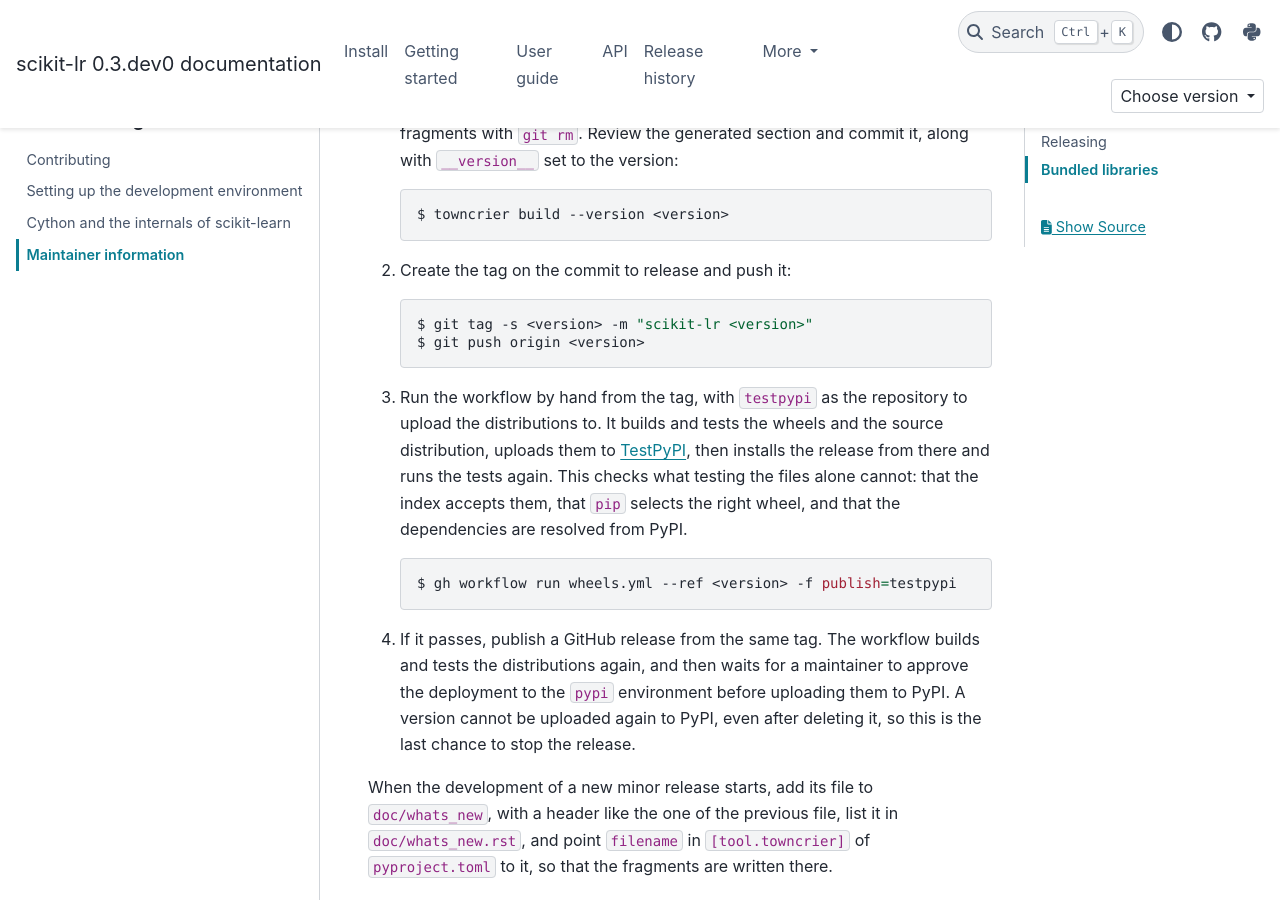
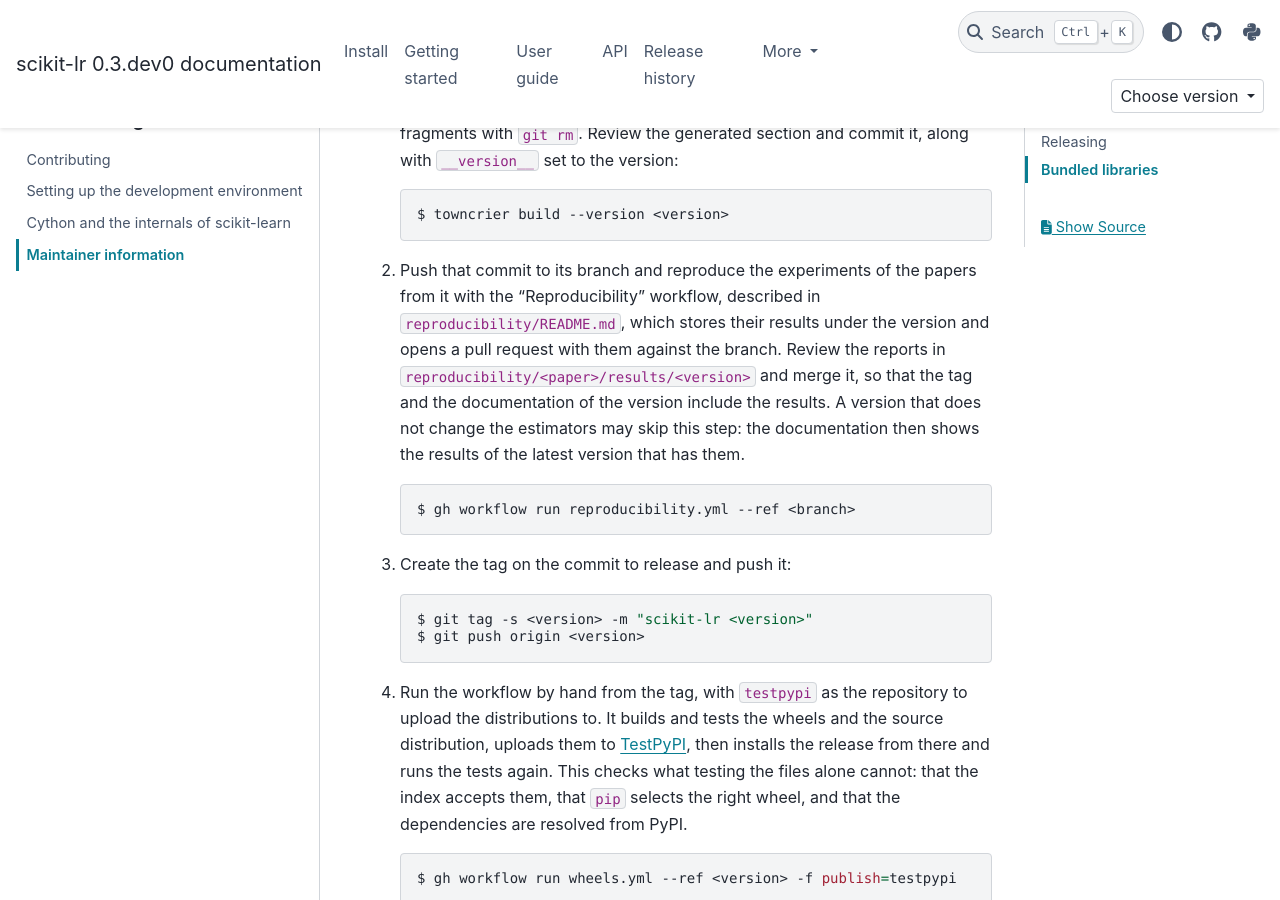
Before and after one commit to alfaro96/scikit-lr, a Sphinx documentation site: the page built from doc/developers/maintainer.rst, in a window 1280 px wide and 900 px high, scrolled down 437 px. Built offline with Sphinx 7.4.7 and the PyData theme 0.15.4, drawn with Linux system fonts in a browser that asks for light colours; pages that are not in the unit, such as notebooks, are missing from menus; the version number is read from the project's files by our own code.

Commit message:
ci: reproduce the papers on GitHub Actions for each release
Add the Reproducibility workflow, run by hand from the branch with the
commit of a release before its tag. It downloads the datasets once,
splits the experiments into 20 batches that run in parallel with
snakemake --batch, writes the reports from the gathered results and
opens a pull request with them against the branch, so that the tag and
the documentation of the release include them. The release guide gets
the step.

```diff
--- a/doc/developers/maintainer.rst
+++ b/doc/developers/maintainer.rst
@@ -22,14 +22,27 @@
 
       $ towncrier build --version <version>
 
-2. Create the tag on the commit to release and push it:
+2. Push that commit to its branch and reproduce the experiments of the papers
+   from it with the "Reproducibility" workflow, described in
+   ``reproducibility/README.md``, which stores their results under the version
+   and opens a pull request with them against the branch. Review the reports in
+   ``reproducibility/<paper>/results/<version>`` and merge it, so that the tag
+   and the documentation of the version include the results. A version that does
+   not change the estimators may skip this step: the documentation then shows the
+   results of the latest version that has them.
+
+   .. code-block:: console
+
+      $ gh workflow run reproducibility.yml --ref <branch>
+
+3. Create the tag on the commit to release and push it:
 
    .. code-block:: console
 
       $ git tag -s <version> -m "scikit-lr <version>"
       $ git push origin <version>
 
-3. Run the workflow by hand from the tag, with ``testpypi`` as the repository
+4. Run the workflow by hand from the tag, with ``testpypi`` as the repository
    to upload the distributions to. It builds and tests the wheels and the
    source distribution, uploads them to `TestPyPI <https://test.pypi.org>`_,
    then installs the release from there and runs the tests again. This checks
```
Also changed, not shown: other parts of doc/developers/maintainer.rst (+1 -1 lines), 6 other files.
